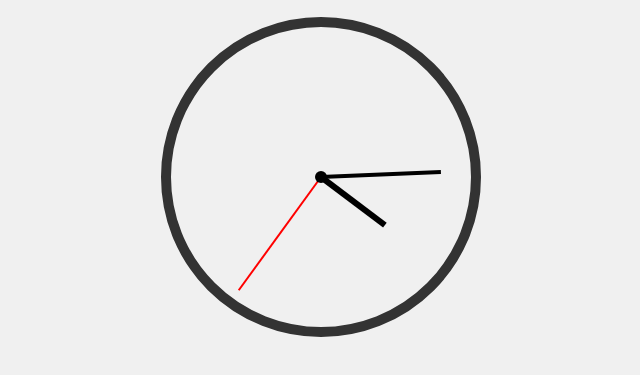
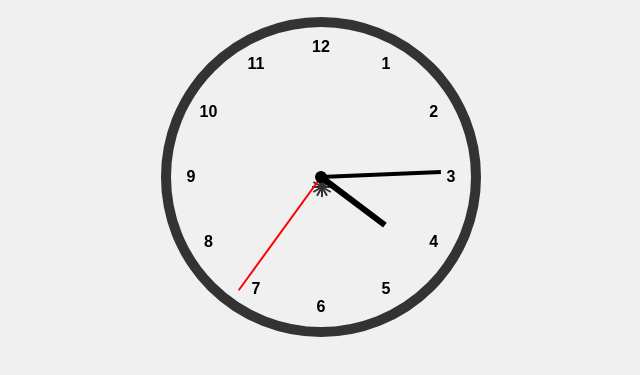
Before and after one commit to websimapi/websim-digital-analog-clock, a plain HTML site: page index.html in a window 1280 px wide. Shown: the part 269-644 px from the top of the page, without its empty margins (319-959 px from the left). Drawn offline with Linux system fonts and the light colour scheme.

Commit message:
v2: Add the numbers withing the Analog Clock and the tick marks for each hour

```diff
--- a/index.html
+++ b/index.html
@@ -8,6 +8,8 @@
     <div class="clock-container">
         <div id="digital-clock" class="digital-clock"></div>
         <div id="analog-clock" class="analog-clock">
+            <div class="hour-numbers"></div>
+            <div class="tick-marks"></div>
             <div class="hour-hand"></div>
             <div class="minute-hand"></div>
             <div class="second-hand"></div>
--- a/js/analog-clock.js
+++ b/js/analog-clock.js
@@ -16,3 +16,48 @@ export function updateAnalogClock() {
     minuteHand.style.transform = `translateX(-50%) rotate(${minuteDegrees}deg)`;
     hourHand.style.transform = `translateX(-50%) rotate(${hourDegrees}deg)`;
 }
+
+export function renderClockMarkers() {
+    const hourNumbersContainer = document.querySelector('.hour-numbers');
+    const tickMarksContainer = document.querySelector('.tick-marks');
+    const clockRadius = 150;
+    const numberRadius = 130;
+    const centerX = 150;
+    const centerY = 150;
+
+    // Render hour numbers
+    for (let i = 1; i <= 12; i++) {
+        const angle = (i - 3) * (Math.PI / 6);
+        const x = centerX + numberRadius * Math.cos(angle);
+        const y = centerY + numberRadius * Math.sin(angle);
+
+        const numberElement = document.createElement('div');
+        numberElement.classList.add('hour-number');
+        numberElement.textContent = i;
+        numberElement.style.position = 'absolute';
+        numberElement.style.left = `${x - 15}px`;
+        numberElement.style.top = `${y - 15}px`;
+
+        hourNumbersContainer.appendChild(numberElement);
+    }
+
+    // Render tick marks
+    for (let i = 0; i < 12; i++) {
+        const angle = i * (Math.PI / 6);
+        const startRadius = 140;
+        const endRadius = 150;
+
+        const startX = centerX + startRadius * Math.cos(angle - Math.PI / 2);
+        const startY = centerY + startRadius * Math.sin(angle - Math.PI / 2);
+        const endX = centerX + endRadius * Math.cos(angle - Math.PI / 2);
+        const endY = centerY + endRadius * Math.sin(angle - Math.PI / 2);
+
+        const tickMark = document.createElement('div');
+        tickMark.classList.add('tick-mark');
+        tickMark.style.transform = `rotate(${angle * (180 / Math.PI)}deg)`;
+        tickMark.style.left = `${centerX}px`;
+        tickMark.style.top = `${centerY}px`;
+
+        tickMarksContainer.appendChild(tickMark);
+    }
+}
--- a/js/main.js
+++ b/js/main.js
@@ -1,7 +1,10 @@
 import { updateDigitalClock } from './digital-clock.js';
-import { updateAnalogClock } from './analog-clock.js';
+import { updateAnalogClock, renderClockMarkers } from './analog-clock.js';
 
 function initializeClock() {
+    // Render clock markers
+    renderClockMarkers();
+
     // Update clocks immediately
     updateDigitalClock();
     updateAnalogClock();
--- a/styles.css
+++ b/styles.css
@@ -24,6 +24,41 @@ body {
     border-radius: 50%;
     position: relative;
     margin: 0 auto;
+}
+
+.hour-numbers {
+    position: absolute;
+    top: 0;
+    left: 0;
+    width: 100%;
+    height: 100%;
+}
+
+.hour-number {
+    position: absolute;
+    width: 30px;
+    height: 30px;
+    text-align: center;
+    line-height: 30px;
+    font-weight: bold;
+    font-size: 16px;
+    transform-origin: center;
+}
+
+.tick-marks {
+    position: absolute;
+    top: 0;
+    left: 0;
+    width: 100%;
+    height: 100%;
+}
+
+.tick-mark {
+    position: absolute;
+    width: 2px;
+    height: 10px;
+    background-color: #333;
+    transform-origin: bottom center;
 }
 
 .hour-hand, .minute-hand, .second-hand {
```
